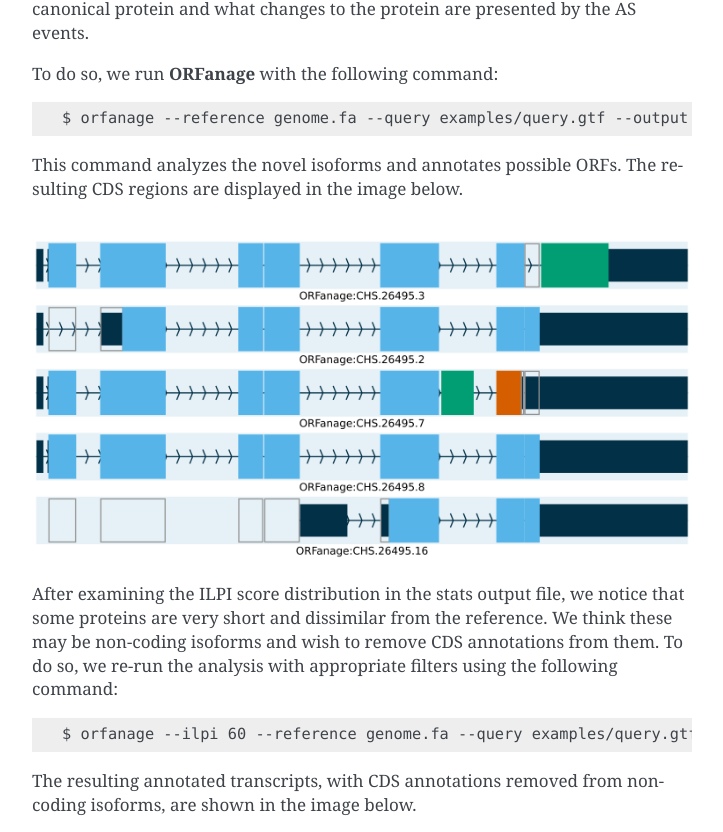
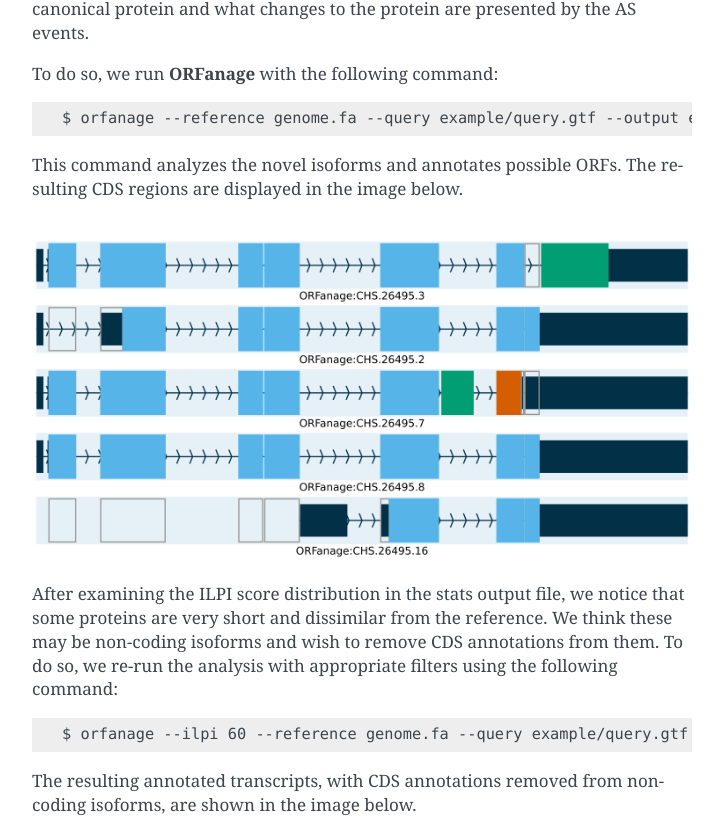
Before and after one commit to alevar/ORFanage, a Sphinx documentation site: the page built from docs/user/examples.rst, in a window 1280 px wide and 1400 px high, scrolled down 1006 px. Shown: the part 151-983 px from the top of the window, without its empty margins (388-1111 px from the left). Built offline with Sphinx 7.4.7, drawn with Linux system fonts in a browser that asks for light colours.

Commit message:
extra badges, fixed example

```diff
--- a/docs/user/examples.rst
+++ b/docs/user/examples.rst
@@ -6,7 +6,7 @@
 In this section, we will walk you through a sample workflow using ORFanage to annotate ORFs in a simple locus.
 To illustrate the process in a clear and concise way, we will use a single locus and a subset of isoforms from the CHESS dataset [#chess]_.
 
-To run this example, you will need the GTF annotations provided in the main repository's ``examples`` directory.
+To run this example, you will need the GTF annotations provided in the main repository's ``example`` directory.
 Additionally, you will need to provide a GRCh38 copy of the human reference genome to run the examples as intended.
 
 This sample workflow serves as a helpful guide for annotating ORFs, and it can be easily adapted to suit your specific needs.
@@ -33,7 +33,7 @@
 
 ::
 
-	$ orfanage --reference genome.fa --query examples/query.gtf --output examples/orfanage.gtf --stats examples.orfanage.stats.tsv examples/template.gtf
+	$ orfanage --reference genome.fa --query example/query.gtf --output example/orfanage.gtf --stats example/orfanage.stats.tsv example/template.gtf
 
 This command analyzes the novel isoforms and annotates possible ORFs. The resulting CDS regions are displayed in the image below.
 
@@ -45,7 +45,7 @@
 
 ::
 
-	$ orfanage --ilpi 60 --reference genome.fa --query examples/query.gtf --output examples/orfanage.gtf examples/template.gtf
+	$ orfanage --ilpi 60 --reference genome.fa --query example/query.gtf --output example/orfanage.gtf example/template.gtf
 
 The resulting annotated transcripts, with CDS annotations removed from non-coding isoforms, are shown in the image below.
 
```
Also changed, not shown: README.rst (+6 -10 lines), docs/user/install.rst (+7 -0 lines).
